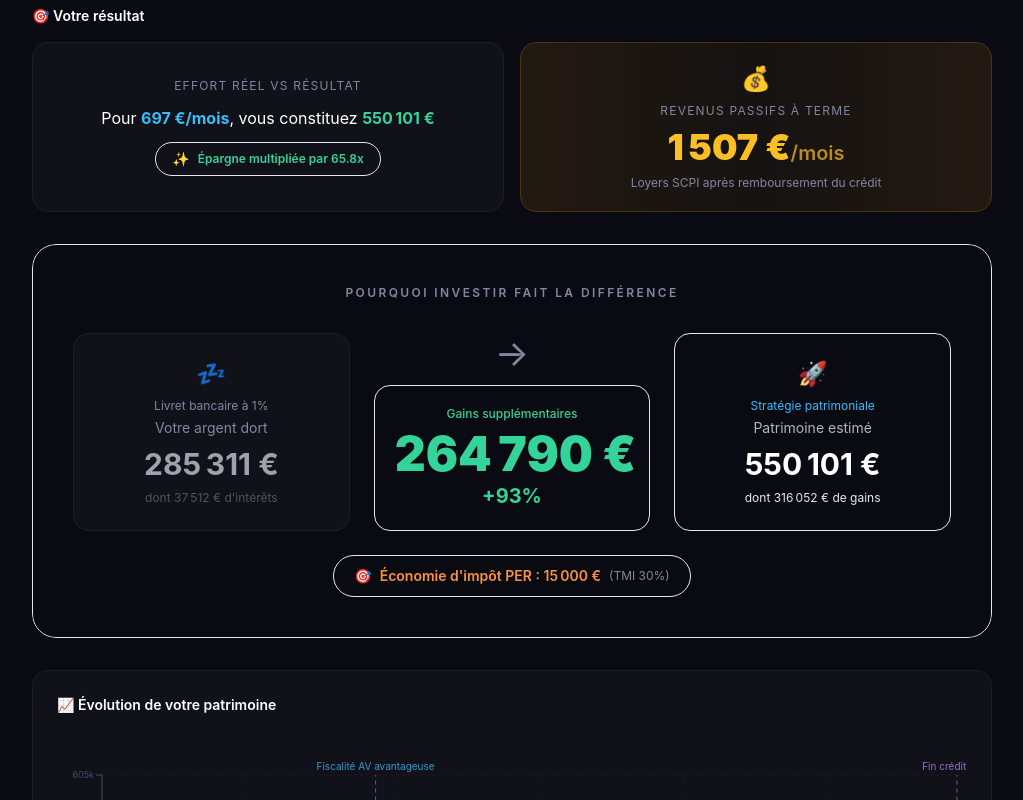
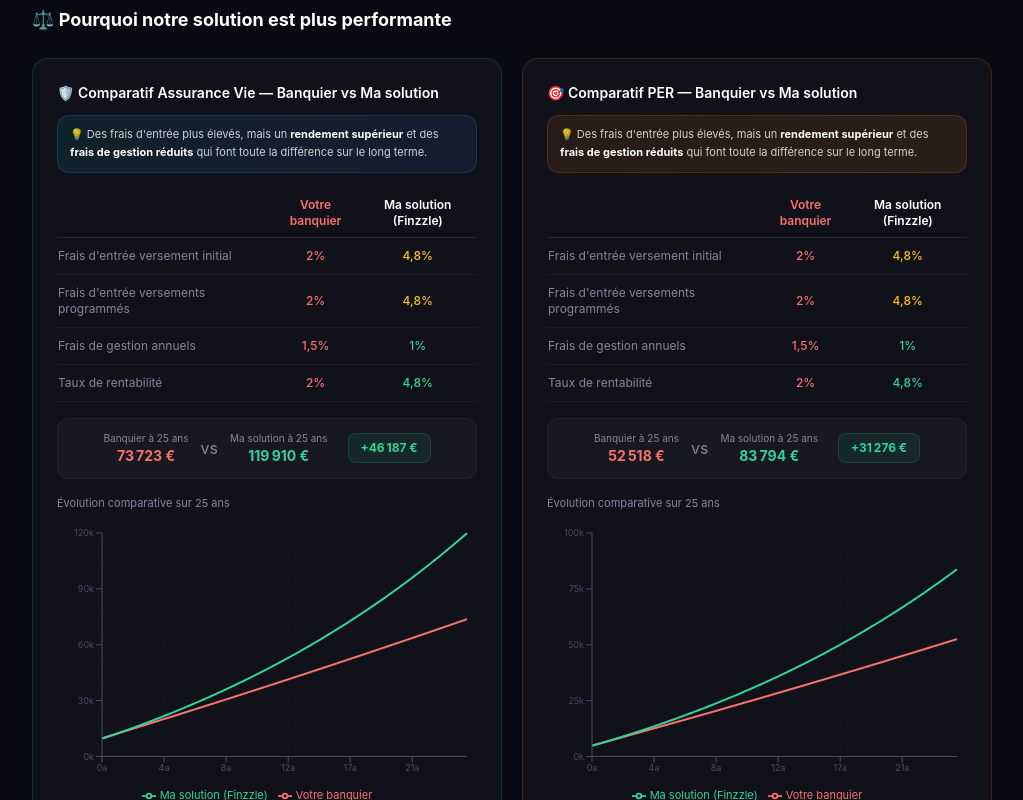
Before and after one commit to louminod/simulateur-patrimoine, a Next.js app: page / in a window 1280 px wide. Shown: the part 1700-2500 px from the top of the page, without its empty margins (128-1151 px from the left). Built offline with nearby package versions, Linux system fonts and the light colour scheme.

Commit message:
fix: UX comparatif frais - placement, couleurs, 2 blocs AV+PER, phrase explicative, cleanup données

```diff
--- a/src/app/page.tsx
+++ b/src/app/page.tsx
@@ -68,6 +68,36 @@ export default function Home() {
 
       {scpiCredit.enabled && <SCPICreditDetail config={scpiCredit} years={years} />}
 
+      {(av.enabled || per.enabled) && (
+        <section className="mb-12">
+          <h2 className="text-lg font-bold text-white mb-6">⚖️ Pourquoi notre solution est plus performante</h2>
+          <div className={`grid ${av.enabled && per.enabled ? "md:grid-cols-2" : ""} gap-5`}>
+            {av.enabled && (
+              <FeeComparison
+                label="Assurance Vie"
+                icon="🛡️"
+                initialCapital={av.initialCapital}
+                monthlyContribution={av.monthlyContribution}
+                years={years}
+                gradient="from-cyan-500/10 to-blue-500/10"
+                borderColor="border-cyan-500/20"
+              />
+            )}
+            {per.enabled && (
+              <FeeComparison
+                label="PER"
+                icon="🎯"
+                initialCapital={per.initialCapital}
+                monthlyContribution={per.monthlyContribution}
+                years={years}
+                gradient="from-orange-500/10 to-amber-500/10"
+                borderColor="border-orange-500/20"
+              />
+            )}
+          </div>
+        </section>
+      )}
+
       <ResultSummary monthlyEffort={monthlyEffort} totalFinal={results.totalFinal} monthlyIncome={passiveIncome} hasCreditSCPI={scpiCredit.enabled} />
       <ComparisonBlock results={results} perEnabled={per.enabled} perTmi={per.tmi} />
       <PatrimoineChart
@@ -75,13 +105,6 @@ export default function Home() {
         years={years}
         milestones={milestones}
       />
-      {(av.enabled || per.enabled) && (
-        <FeeComparison
-          initialCapital={av.enabled ? av.initialCapital : per.initialCapital}
-          monthlyContribution={av.enabled ? av.monthlyContribution : per.monthlyContribution}
-          years={years}
-        />
-      )}
       <RecapTable results={results} />
 
       <div className="py-6">
--- a/src/components/FeeComparison.tsx
+++ b/src/components/FeeComparison.tsx
@@ -8,9 +8,13 @@ import {
 import { fmt } from "@/lib/formatters";
 
 interface FeeComparisonProps {
+  label: string;
+  icon: string;
   initialCapital: number;
   monthlyContribution: number;
   years: number;
+  gradient: string;
+  borderColor: string;
 }
 
 function simulateCurve(
@@ -36,14 +40,28 @@ function simulateCurve(
   return points;
 }
 
-const fees = [
-  { label: "Frais d'entrée versement initial", banker: "2%", solution: "4,8%" },
-  { label: "Frais d'entrée versements programmés", banker: "2%", solution: "4,8%" },
-  { label: "Frais de gestion annuels", banker: "1,5%", solution: "1%" },
-  { label: "Taux de rentabilité", banker: "2%", solution: "4,8%" },
+interface FeeRow {
+  label: string;
+  banker: string;
+  solution: string;
+  /** "advantage" = our value is better, "disadvantage" = theirs is better, "neutral" = same */
+  verdict: "advantage" | "disadvantage" | "neutral";
+}
+
+const fees: FeeRow[] = [
+  { label: "Frais d'entrée versement initial", banker: "2%", solution: "4,8%", verdict: "disadvantage" },
+  { label: "Frais d'entrée versements programmés", banker: "2%", solution: "4,8%", verdict: "disadvantage" },
+  { label: "Frais de gestion annuels", banker: "1,5%", solution: "1%", verdict: "advantage" },
+  { label: "Taux de rentabilité", banker: "2%", solution: "4,8%", verdict: "advantage" },
 ];
 
-function FeeComparisonInner({ initialCapital, monthlyContribution, years }: FeeComparisonProps) {
+const verdictColor: Record<FeeRow["verdict"], string> = {
+  advantage: "text-emerald-400",
+  disadvantage: "text-amber-400",
+  neutral: "text-white",
+};
+
+function FeeComparisonInner({ label, icon, initialCapital, monthlyContribution, years, gradient, borderColor }: FeeComparisonProps) {
   const chartData = useMemo(() => {
     const bankerCurve = simulateCurve(initialCapital, monthlyContribution, years, 2, 1.5, 2);
     const solutionCurve = simulateCurve(initialCapital, monthlyContribution, years, 4.8, 1, 4.8);
@@ -55,19 +73,29 @@ function FeeComparisonInner({ initialCapital, monthlyContribution, years }: FeeC
     }));
   }, [initialCapital, monthlyContribution, years]);
 
+  const bankerFinal = chartData[chartData.length - 1]["Votre banquier"];
+  const solutionFinal = chartData[chartData.length - 1]["Ma solution (Finzzle)"];
+  const diff = solutionFinal - bankerFinal;
+
   return (
-    <section className="mb-8">
-      <div className="bg-[var(--card)] rounded-2xl border border-white/5 p-4 md:p-6">
-        <h2 className="text-sm font-semibold mb-4 text-white">⚖️ Comparatif des frais — Banquier vs Ma solution</h2>
+    <div className={`bg-[var(--card)] rounded-2xl border ${borderColor} p-4 md:p-6`}>
+      <h3 className="text-sm font-semibold mb-3 text-white">{icon} Comparatif {label} — Banquier vs Ma solution</h3>
+
+      {/* Explanation */}
+      <div className={`bg-gradient-to-r ${gradient} border ${borderColor} rounded-xl px-3 py-2.5 mb-4`}>
+        <p className="text-[11px] text-white/80 leading-relaxed">
+          💡 Des frais d&apos;entrée plus élevés, mais un <strong className="text-white">rendement supérieur</strong> et des <strong className="text-white">frais de gestion réduits</strong> qui font toute la différence sur le long terme.
+        </p>
+      </div>
 
       {/* Fee table */}
-        <div className="overflow-x-auto mb-6">
+      <div className="overflow-x-auto mb-4">
         <table className="w-full text-xs">
           <thead>
             <tr className="border-b border-white/10">
               <th className="text-left py-2 text-[var(--muted)] font-medium"></th>
               <th className="text-center py-2 text-red-400 font-semibold">Votre banquier</th>
-                <th className="text-center py-2 text-emerald-400 font-semibold">Ma solution (Finzzle)</th>
+              <th className="text-center py-2 font-semibold text-white">Ma solution (Finzzle)</th>
             </tr>
           </thead>
           <tbody>
@@ -75,16 +103,32 @@ function FeeComparisonInner({ initialCapital, monthlyContribution, years }: FeeC
               <tr key={f.label} className="border-b border-white/5">
                 <td className="py-2.5 text-[var(--muted)]">{f.label}</td>
                 <td className="py-2.5 text-center text-red-400 font-medium">{f.banker}</td>
-                  <td className="py-2.5 text-center text-emerald-400 font-medium">{f.solution}</td>
+                <td className={`py-2.5 text-center font-medium ${verdictColor[f.verdict]}`}>{f.solution}</td>
               </tr>
             ))}
           </tbody>
         </table>
       </div>
 
+      {/* Result highlight */}
+      <div className="flex items-center justify-center gap-3 mb-4 py-3 rounded-xl bg-white/[0.03] border border-white/5">
+        <div className="text-center">
+          <p className="text-[10px] text-[var(--muted)]">Banquier à {years} ans</p>
+          <p className="text-sm font-bold text-red-400">{fmt(bankerFinal)}</p>
+        </div>
+        <span className="text-[var(--muted)]">vs</span>
+        <div className="text-center">
+          <p className="text-[10px] text-[var(--muted)]">Ma solution à {years} ans</p>
+          <p className="text-sm font-bold text-emerald-400">{fmt(solutionFinal)}</p>
+        </div>
+        <div className="text-center ml-2 bg-emerald-500/10 border border-emerald-500/20 rounded-lg px-3 py-1.5">
+          <p className="text-xs font-bold text-emerald-400">+{fmt(diff)}</p>
+        </div>
+      </div>
+
       {/* Comparison chart */}
-        <p className="text-[11px] text-[var(--muted)] mb-3">Valeur de rachat sur {years} ans</p>
-        <div className="h-[220px] md:h-[300px]">
+      <p className="text-[11px] text-[var(--muted)] mb-3">Évolution comparative sur {years} ans</p>
+      <div className="h-[200px] md:h-[280px]">
         <ResponsiveContainer width="100%" height="100%">
           <LineChart data={chartData} margin={{ top: 10, right: 10, left: 0, bottom: 0 }}>
             <CartesianGrid strokeDasharray="3 3" stroke="rgba(255,255,255,0.03)" />
@@ -111,7 +155,6 @@ function FeeComparisonInner({ initialCapital, monthlyContribution, years }: FeeC
         </ResponsiveContainer>
       </div>
     </div>
-    </section>
   );
 }
 
--- a/src/hooks/useSimulation.ts
+++ b/src/hooks/useSimulation.ts
@@ -55,7 +55,6 @@ export function useSimulation(
       const interests = Math.max(0, Math.round(total) - capitalInvested);
       point["Capital investi"] = capitalInvested;
       point["Intérêts générés"] = interests;
-      point["Stratégie patrimoniale"] = Math.round(total);
       point["Livret bancaire 1%"] = Math.round(livret.dataPoints[i] ?? 0);
       return point;
     });
```
Lines whose indentation alone changed are shown as unchanged.
